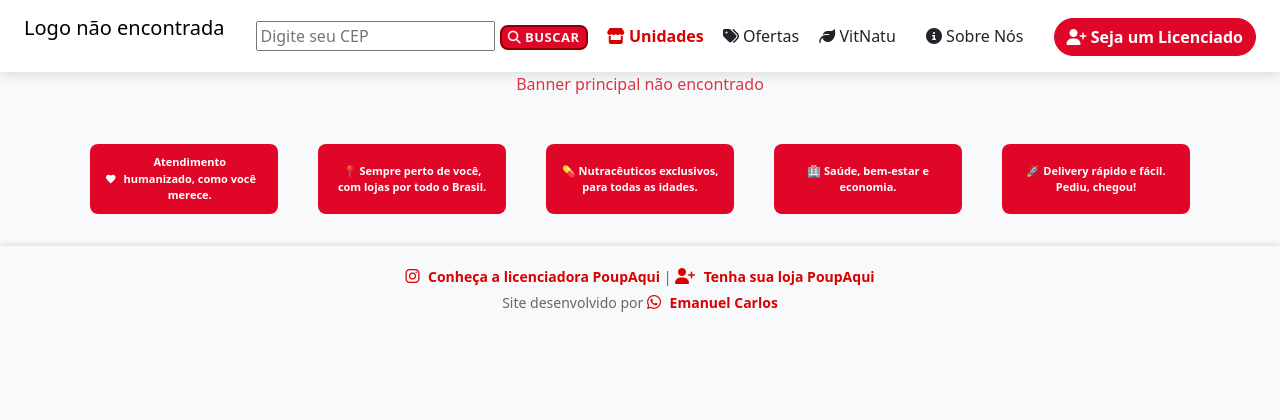
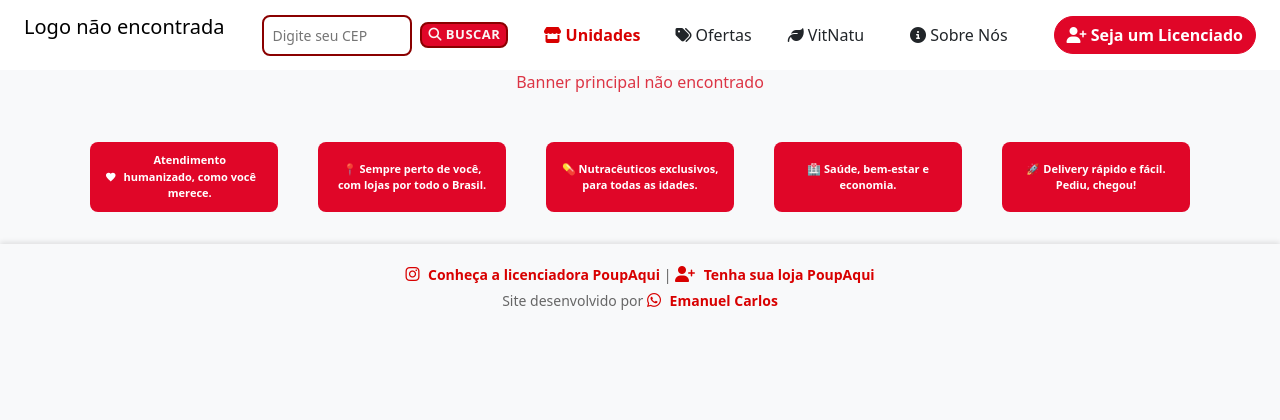
Before and after one commit to Emano4777/poupaqui-admin, a Flask app: template templates/index.html in a window 1280 px wide. Shown: the top 420 px of the page. Run offline with Flask 3, Linux system fonts and the light colour scheme; the template is opened without the code that fills it, so the values that code supplies are empty; some libraries are stand-ins or nearby versions.

Commit message:
Atualizando site poupauqiiiiiiiiiii

```diff
--- a/templates/index.html
+++ b/templates/index.html
@@ -237,6 +237,27 @@ textarea {
     }
 }
 
+/* 🔹 Contêiner do campo de busca */
+.cep-container {
+    display: flex;
+    align-items: center;
+    gap: 8px;
+    max-width: 280px; /* Define um tamanho fixo para o campo de busca */
+    flex-shrink: 0; /* Evita que ele diminua muito */
+}
+
+/* 🔹 Campo de entrada do CEP */
+#cepInputDesktop {
+    flex: 1;
+    padding: 8px;
+    font-size: 14px;
+    border: 2px solid #8a0000;
+    border-radius: 8px;
+    outline: none;
+    width: 150px; /* Define um tamanho mínimo */
+}
+
+
 /* 🔎 Botão de busca */
 .btn-buscar {
     background: rgb(224, 6, 40);
@@ -263,6 +284,22 @@ textarea {
 /* 🎨 Ícone dentro do botão */
 .btn-buscar i {
     font-size: 13px;
+}
+
+/* Responsividade */
+@media (max-width: 500px) {
+    .cep-container {
+        flex-direction: column; /* Empilha os elementos */
+        max-width: 100%;
+    }
+
+    #cepInputDesktop {
+        width: 100%; /* Faz o input ocupar toda a largura */
+    }
+
+    .btn-buscar {
+        width: 100%; /* Faz o botão ocupar toda a largura */
+    }
 }
 
 /* Indicadores do Carrossel */
@@ -366,15 +403,15 @@ textarea {
     height: auto;
 }
 
-/* Navbar */
+/* 🔹 Navbar Principal */
 .navbar-custom {
-    background-color: white;
-    padding: 10px;
-    box-shadow: 0px 4px 10px rgba(0, 0, 0, 0.1);
     display: flex;
-    flex-wrap: wrap;
-    justify-content: space-between;
     align-items: center;
+    justify-content: space-between; /* Garante que a logo fique à esquerda e o menu ao lado */
+    padding: 10px 20px;
+    background: #fff;
+    flex-wrap: nowrap; /* Evita que os itens quebrem */
+    height: 70px; /* Mantém a altura da navbar */
 }
 
 /* Botão Licenciado */
@@ -644,6 +681,16 @@ textarea {
     font-size: 16px;
 }
 
+/* 🔹 Contêiner do menu */
+.desktop-menu {
+    display: flex;
+    align-items: center;
+    gap: 20px; /* Espaço entre os elementos */
+    flex-grow: 1; /* Permite que ocupe espaço sem empurrar a logo */
+    justify-content: flex-end; /* Mantém o menu alinhado à direita */
+}
+
+
         @media (max-width: 768px) {
             .desktop-menu {
                 display: none;
@@ -734,10 +781,13 @@ textarea {
         {% endif %}
     </a>
     <div class="desktop-menu">
-        <input type="text" id="cepInputDesktop" placeholder="Digite seu CEP">
-        <button class="btn-buscar" onclick="buscarLoja()">
-            <i class="fas fa-search"></i> Buscar
-        </button>
+        <div class="cep-container">
+            <input type="text" id="cepInputDesktop" placeholder="Digite seu CEP">
+            <button class="btn-buscar" onclick="buscarLoja()">
+                <i class="fas fa-search"></i> Buscar
+            </button>
+        </div>
+
         <a href="{{ url_for('lojas') }}" class="btn-unidades">
             <i class="fas fa-store"></i> Unidades
         </a>
@@ -749,7 +799,9 @@ textarea {
         <button class="btn btn-danger" onclick="window.open('https://farmaciaspoupaqui.com.br/?utm_source=Trafego_Direto&utm_medium=site&utm_campaign=Direto_Site', '_blank')">
             <i class="fas fa-user-plus"></i> Seja um Licenciado
         </button>
+
     </div>
+
     <!-- Modal para exibir os resultados -->
     <div id="modalLoja" class="custom-modal">
         <div class="custom-modal-content">
```
